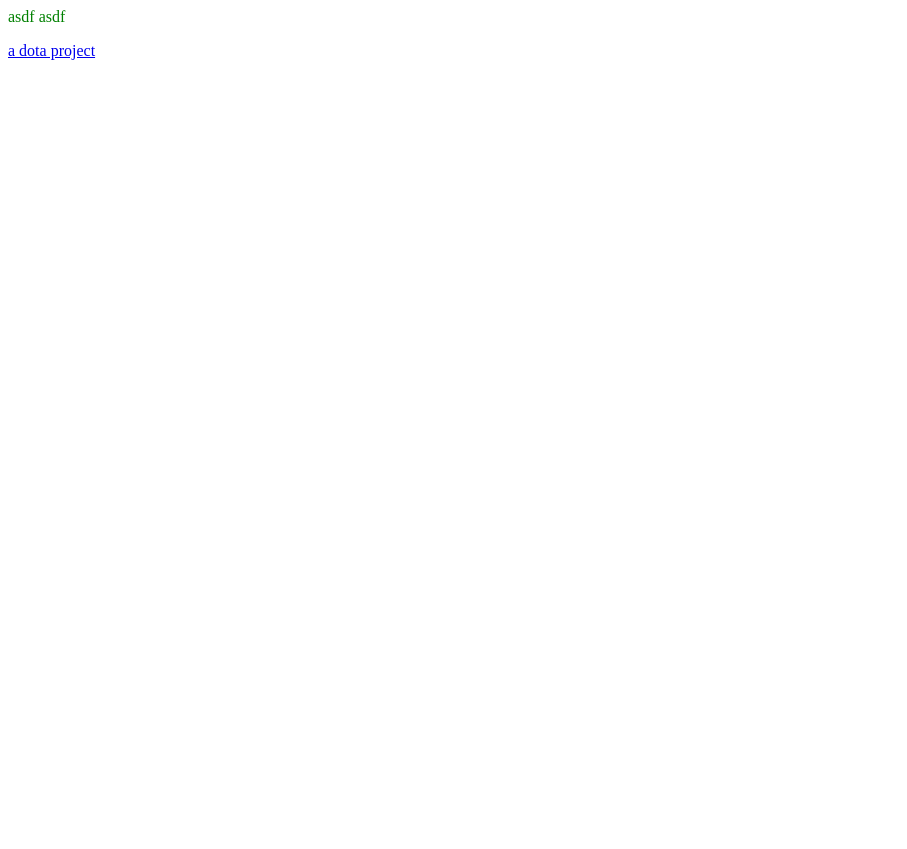
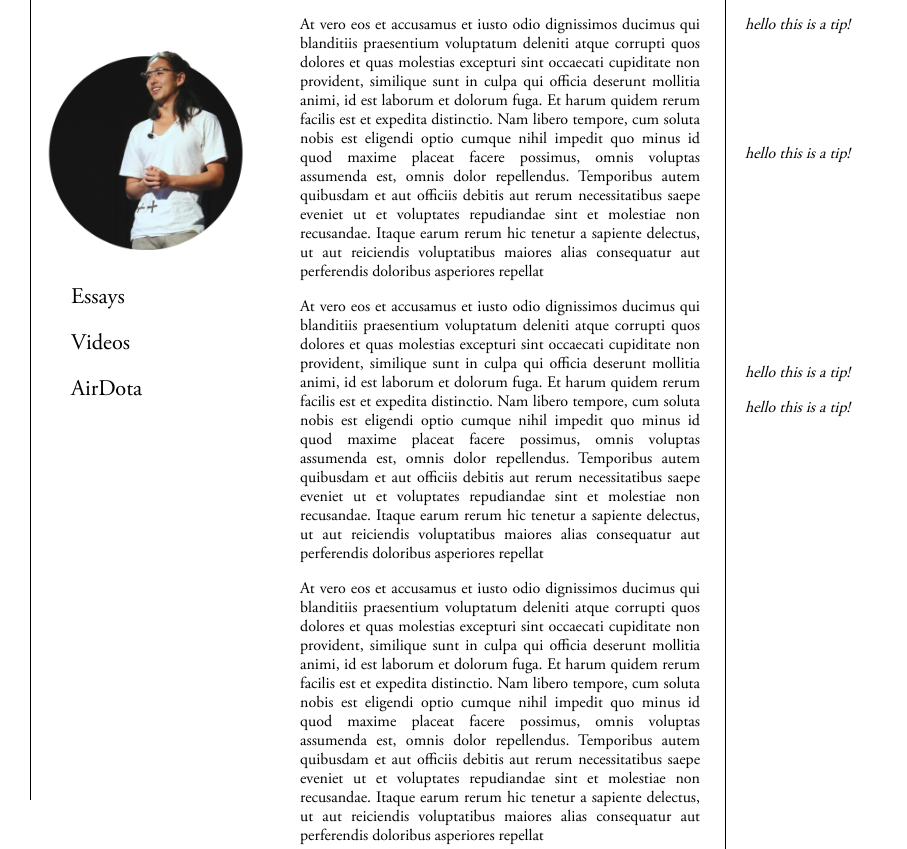
Before and after one commit to hudsonbuddy/web, a website: page index.html in a window 1280 px wide. Shown: the top 849 px of the page, without its empty margins (0-907 px from the left). Before the commit the page ends 800 px from the top, so only its background shows below. Drawn offline with Linux system fonts and the light colour scheme.

Commit message:
working first draft of index template

```diff
--- a/css.css
+++ /dev/null
@@ -1,4 +0,0 @@
-.test{
-
-    color: green;
-}
--- /dev/null
+++ b/css/css.css
@@ -0,0 +1,81 @@
+
+@font-face{
+    font-family: Adobe Garamond Pro;
+    src: url("/fonts/garamond.ttf");
+
+}
+
+html, body{
+    height:100%;
+}
+body{
+
+    margin: 0px;
+
+}
+
+li, .menulink {
+
+    list-style: none;
+    margin-top: 20px;
+    text-decoration: none;
+
+}
+
+#sidebar{
+
+    width: 200px;
+    height: 100%;
+    border-left: 1px solid black;
+    margin-left: 30px;
+    position: fixed;
+}
+
+
+#picture{
+
+    margin-top: 50px;
+    margin-left: 15px;
+
+}
+
+#navigation{
+
+    margin-top: 35px;
+
+}
+
+.menulink{
+
+    font-size: 1.4em;
+    font-family: "Adobe Garamond Pro";
+    color: black;
+}
+
+#content{
+
+    width: 600px;
+    height: 100%;
+    margin-left: 300px;
+
+}
+
+#maincontent{
+
+    width: 400px;
+    text-align: justify;
+    font-family: Adobe Garamond Pro;
+    border-right: 1px solid black;
+    display: inline-block;
+    padding-right: 25px;
+
+}
+
+#sidecontent{
+
+    padding-left: 15px;
+    display: inline-block;
+    vertical-align: top;
+    font-style: italic;
+    font-family: Adobe Garamond Pro;
+}
--- a/index.html
+++ b/index.html
@@ -1,9 +1,36 @@
 <html>
     <head>
-        <link rel="stylesheet" href="css.css">
+        <link rel="stylesheet" href="/css/css.css">
     </head>
     <body>
-        <p class="test"> asdf asdf</p>
-        <a href="http://www.airdota.com">a dota project</a>
+        <div id="sidebar">
+            <div id="bottom">
+                <img src="img/perfectfounder.png" id="picture" width=200 height=200>
+                <div id="navigation">
+                    <ul>
+                        <li><a class="menulink" href="#">Essays</a></li>
+                        <li><a class="menulink" href="https://www.youtube.com/channel/UCsNFRtRpn-LLra0dFrJpObg/videos">Videos</a></li>
+                        <li><a class="menulink" href="http://www.airdota.com">AirDota</a></li>
+                    </ul>
+                </div>
+            </div>
+        </div>
+        <div id="content">
+            <div id="maincontent">
+
+                <p>At vero eos et accusamus et iusto odio dignissimos ducimus qui blanditiis praesentium voluptatum deleniti atque corrupti quos dolores et quas molestias excepturi sint occaecati cupiditate non provident, similique sunt in culpa qui officia deserunt mollitia animi, id est laborum et dolorum fuga. Et harum quidem rerum facilis est et expedita distinctio. Nam libero tempore, cum soluta nobis est eligendi optio cumque nihil impedit quo minus id quod maxime placeat facere possimus, omnis voluptas assumenda est, omnis dolor repellendus. Temporibus autem quibusdam et aut officiis debitis aut rerum necessitatibus saepe eveniet ut et voluptates repudiandae sint et molestiae non recusandae. Itaque earum rerum hic tenetur a sapiente delectus, ut aut reiciendis voluptatibus maiores alias consequatur aut perferendis doloribus asperiores repellat</p>
+                <p>At vero eos et accusamus et iusto odio dignissimos ducimus qui blanditiis praesentium voluptatum deleniti atque corrupti quos dolores et quas molestias excepturi sint occaecati cupiditate non provident, similique sunt in culpa qui officia deserunt mollitia animi, id est laborum et dolorum fuga. Et harum quidem rerum facilis est et expedita distinctio. Nam libero tempore, cum soluta nobis est eligendi optio cumque nihil impedit quo minus id quod maxime placeat facere possimus, omnis voluptas assumenda est, omnis dolor repellendus. Temporibus autem quibusdam et aut officiis debitis aut rerum necessitatibus saepe eveniet ut et voluptates repudiandae sint et molestiae non recusandae. Itaque earum rerum hic tenetur a sapiente delectus, ut aut reiciendis voluptatibus maiores alias consequatur aut perferendis doloribus asperiores repellat</p>
+                <p>At vero eos et accusamus et iusto odio dignissimos ducimus qui blanditiis praesentium voluptatum deleniti atque corrupti quos dolores et quas molestias excepturi sint occaecati cupiditate non provident, similique sunt in culpa qui officia deserunt mollitia animi, id est laborum et dolorum fuga. Et harum quidem rerum facilis est et expedita distinctio. Nam libero tempore, cum soluta nobis est eligendi optio cumque nihil impedit quo minus id quod maxime placeat facere possimus, omnis voluptas assumenda est, omnis dolor repellendus. Temporibus autem quibusdam et aut officiis debitis aut rerum necessitatibus saepe eveniet ut et voluptates repudiandae sint et molestiae non recusandae. Itaque earum rerum hic tenetur a sapiente delectus, ut aut reiciendis voluptatibus maiores alias consequatur aut perferendis doloribus asperiores repellat</p>
+                               <p>At vero eos et accusamus et iusto odio dignissimos ducimus qui blanditiis praesentium voluptatum deleniti atque corrupti quos dolores et quas molestias excepturi sint occaecati cupiditate non provident, similique sunt in culpa qui officia deserunt mollitia animi, id est laborum et dolorum fuga. Et harum quidem rerum facilis est et expedita distinctio. Nam libero tempore, cum soluta nobis est eligendi optio cumque nihil impedit quo minus id quod maxime placeat facere possimus, omnis voluptas assumenda est, omnis dolor repellendus. Temporibus autem quibusdam et aut officiis debitis aut rerum necessitatibus saepe eveniet ut et voluptates repudiandae sint et molestiae non recusandae. Itaque earum rerum hic tenetur a sapiente delectus, ut aut reiciendis voluptatibus maiores alias consequatur aut perferendis doloribus asperiores repellat</p>
+                               <p>At vero eos et accusamus et iusto odio dignissimos ducimus qui blanditiis praesentium voluptatum deleniti atque corrupti quos dolores et quas molestias excepturi sint occaecati cupiditate non provident, similique sunt in culpa qui officia deserunt mollitia animi, id est laborum et dolorum fuga. Et harum quidem rerum facilis est et expedita distinctio. Nam libero tempore, cum soluta nobis est eligendi optio cumque nihil impedit quo minus id quod maxime placeat facere possimus, omnis voluptas assumenda est, omnis dolor repellendus. Temporibus autem quibusdam et aut officiis debitis aut rerum necessitatibus saepe eveniet ut et voluptates repudiandae sint et molestiae non recusandae. Itaque earum rerum hic tenetur a sapiente delectus, ut aut reiciendis voluptatibus maiores alias consequatur aut perferendis doloribus asperiores repellat</p>
+
+            </div>
+            <div id="sidecontent">
+                <p>hello this is a tip!</p>
+                <p style="margin-top: 110px">hello this is a tip!</p>
+                <p style="margin-top: 200px">hello this is a tip!</p>
+                <p>hello this is a tip!</p>
+            </div>
+        </div>
     </body>
 </html>
```
Also changed, not shown: README.md, fonts/garamond.ttf (added), img/perfectfounder.jpg (added), img/perfectfounder.png (added), 1 other file.
